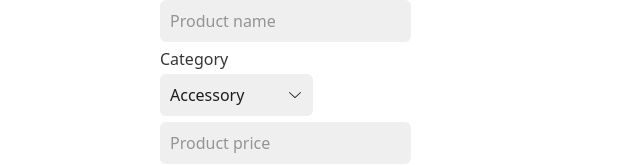
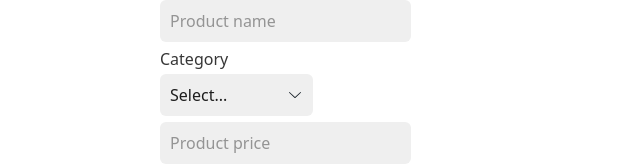
Before and after one commit to poomkhor/tummu-marketplace, a React (Vite) app in the folder client/: page /products/add in a window 1280 px wide. Shown: the part 128-294 px from the top of the page, without its empty margins (80-720 px from the left). Built offline with nearby package versions, Linux system fonts and the light colour scheme.

Commit message:
add product succeed

```diff
--- a/client/src/components/ProductForm/ProductForm.jsx
+++ b/client/src/components/ProductForm/ProductForm.jsx
@@ -3,11 +3,14 @@ import * as productsAPI from '../../utilities/products-api';
 
 export function ProductForm({ user, products, setProducts }) {
     const [form, setForm] = useState({
-        name: '',
-        category: '',
-        price: '',
-        description: '',
-        img: '',
+        // name: '',
+        // category: '',
+        // user: user._id,
+        // price: '',
+        // description: '',
+        // img: '',
+        selectValue: '',
+        textValue: '',
     });
 
     const handleChange = (event) => {
@@ -17,11 +20,14 @@ export function ProductForm({ user, products, setProducts }) {
         });
     };
 
+    const handleSelectChange = (event) => {
+        setForm({ ...form, selectValue: event.target.value });
+    };
+
     const handleSubmit = async (event) => {
         event.preventDefault();
         await productsAPI.create(form);
         console.log('submitting form');
-        console.log(newProduct.data);
     };
 
     const disabled =
@@ -44,7 +50,12 @@ export function ProductForm({ user, products, setProducts }) {
                         placeholder='Product name'
                     />
                     <label htmlFor=''>Category</label>
-                    <select id='category' name='category'>
+                    <select
+                        id='category'
+                        name='category'
+                        value={form.category}
+                        onChange={handleSelectChange}>
+                        <option value=''>Select...</option>
                         <option value='accessories'>Accessory</option>
                         <option value='art'>Art</option>
                         <option value='baby'>Baby</option>
@@ -74,7 +85,7 @@ export function ProductForm({ user, products, setProducts }) {
                         onChange={handleChange}
                         placeholder='Image Upload'
                     />
-                    <button>Create product</button>
+                    <button disabled={disabled}>Create product</button>
                 </form>
             </div>
         </>
```
